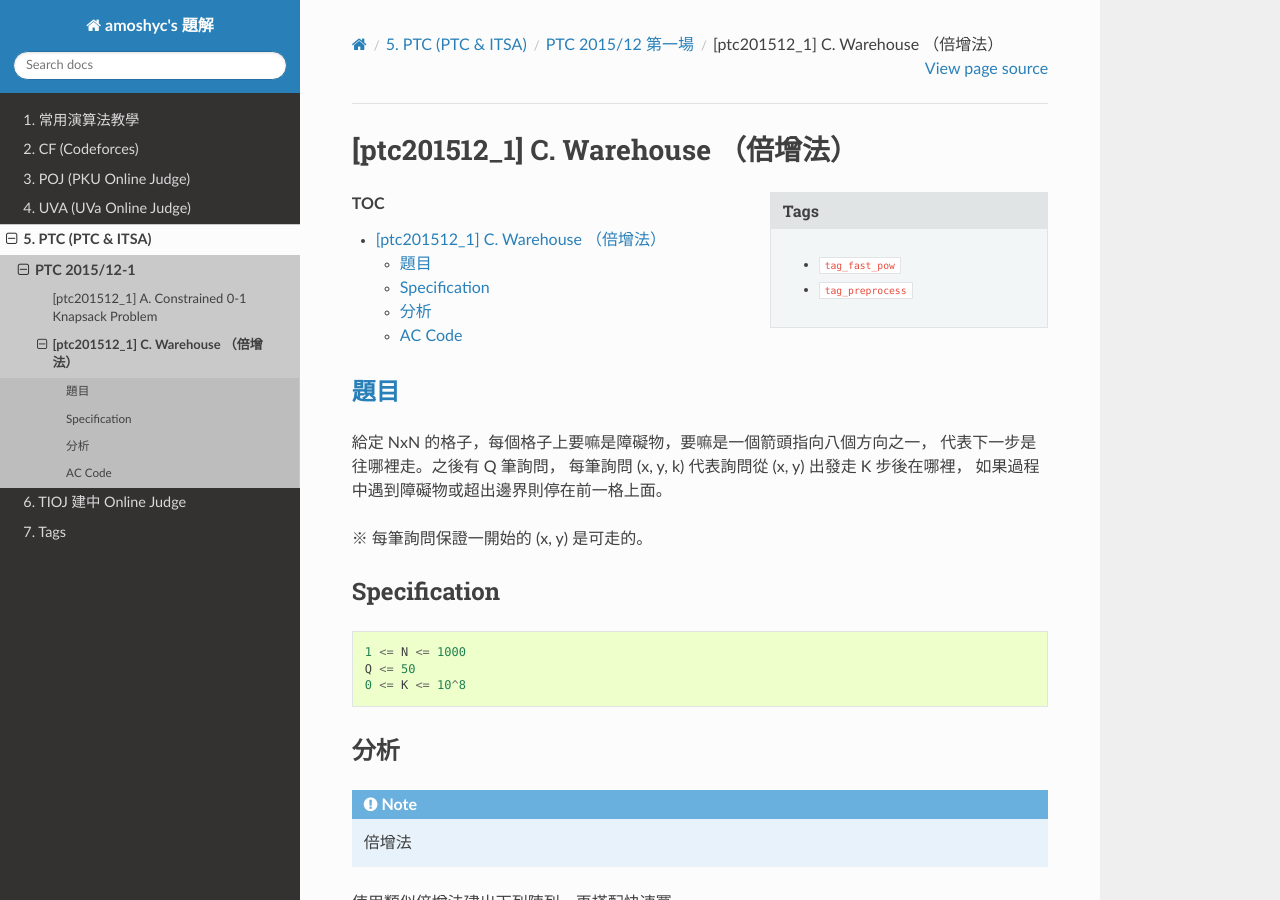
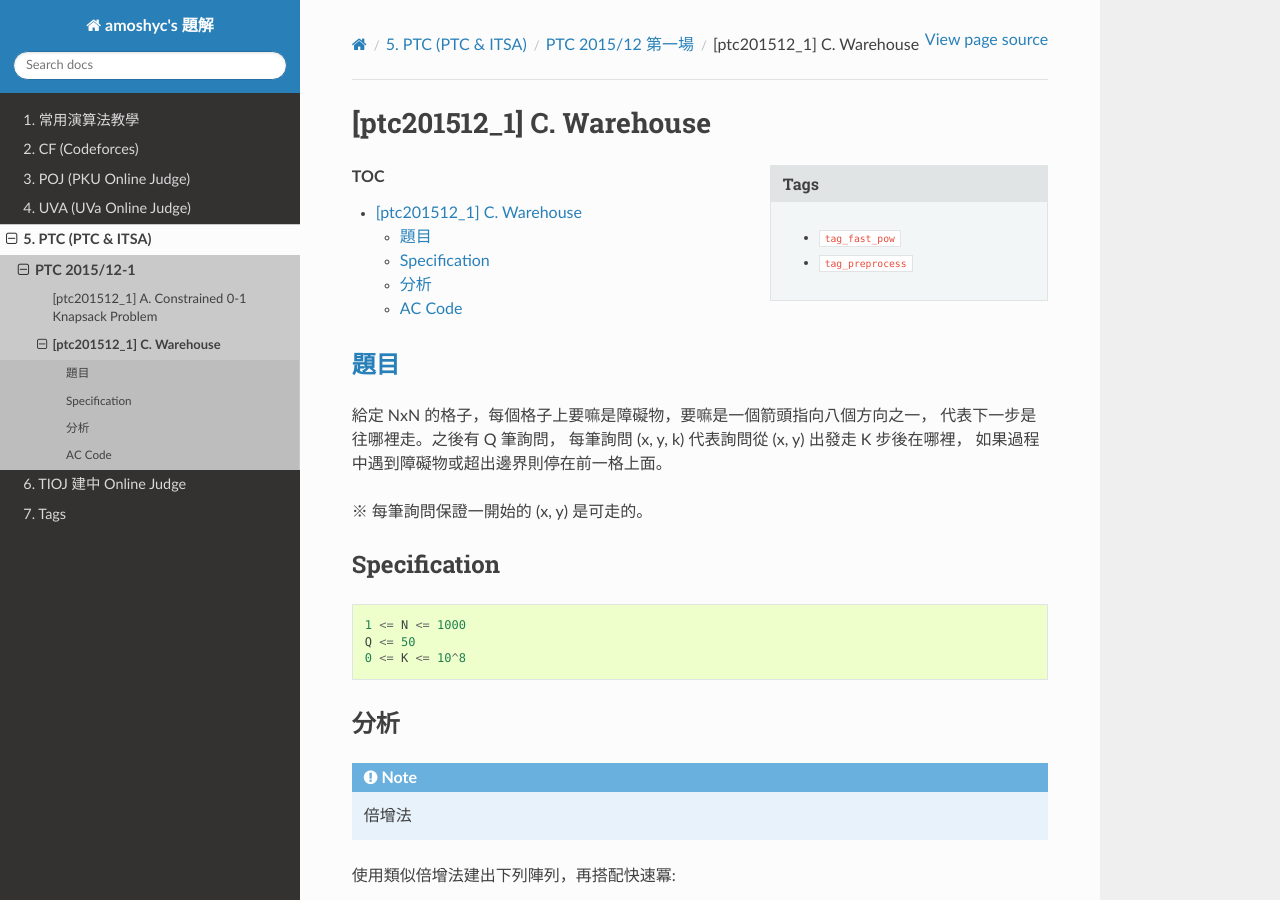
Before and after one commit to amoshyc/ojsolution, a Sphinx documentation site: the page built from docs/source/ptc/ptc201512_1/pc.rst, in a window 1280 px wide and 900 px high. Built offline with Sphinx 7.4.7 and the Read the Docs theme 2.0.0, drawn with Linux system fonts in a browser that asks for light colours; pages that are not in the unit, such as notebooks, are missing from menus.

Commit message:
Remove 倍增法 from title of ptc201512_1c

```diff
--- a/docs/source/ptc/ptc201512_1/pc.rst
+++ b/docs/source/ptc/ptc201512_1/pc.rst
@@ -1,5 +1,5 @@
 ###################################################
-[ptc201512_1] C. Warehouse （倍增法）
+[ptc201512_1] C. Warehouse
 ###################################################
 
 .. sidebar:: Tags
```
